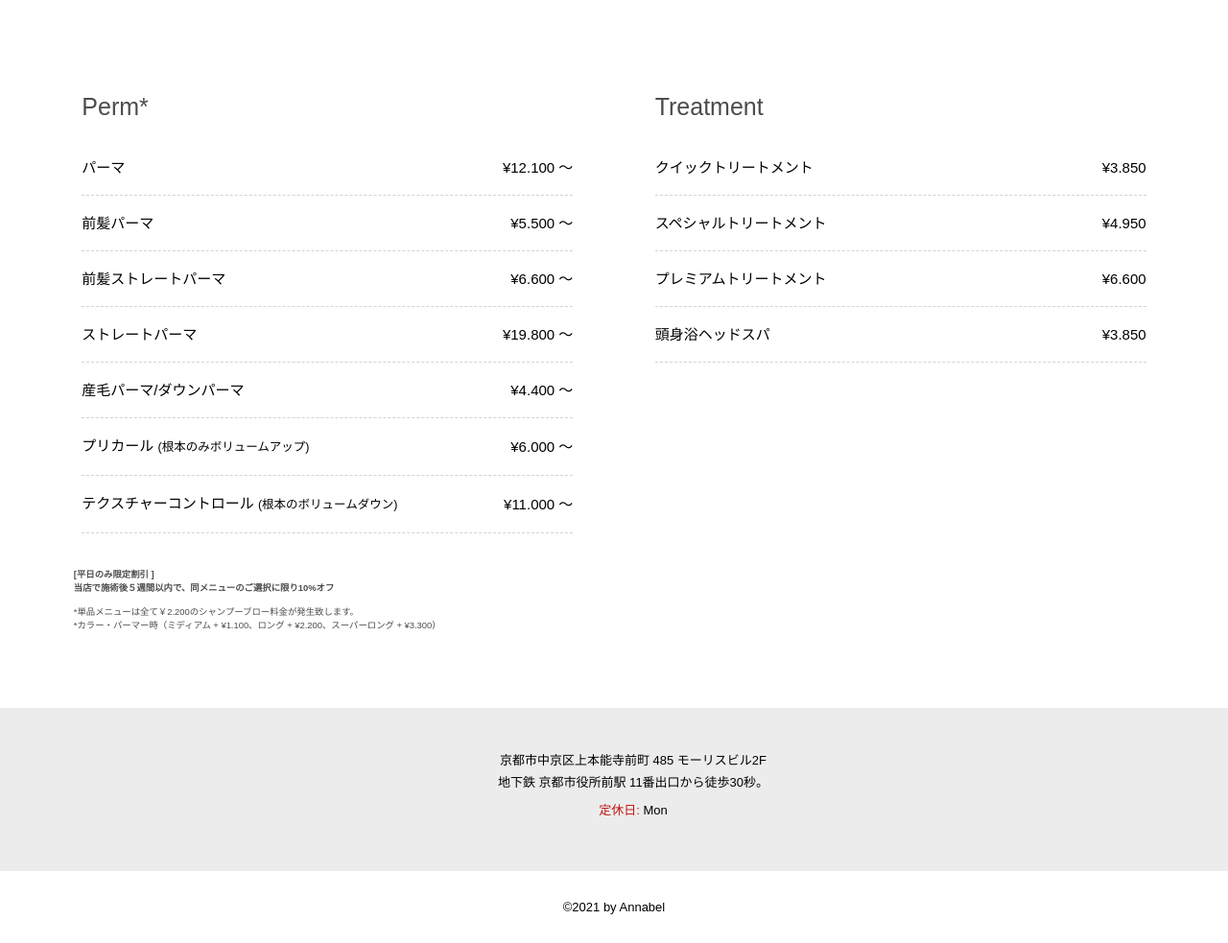
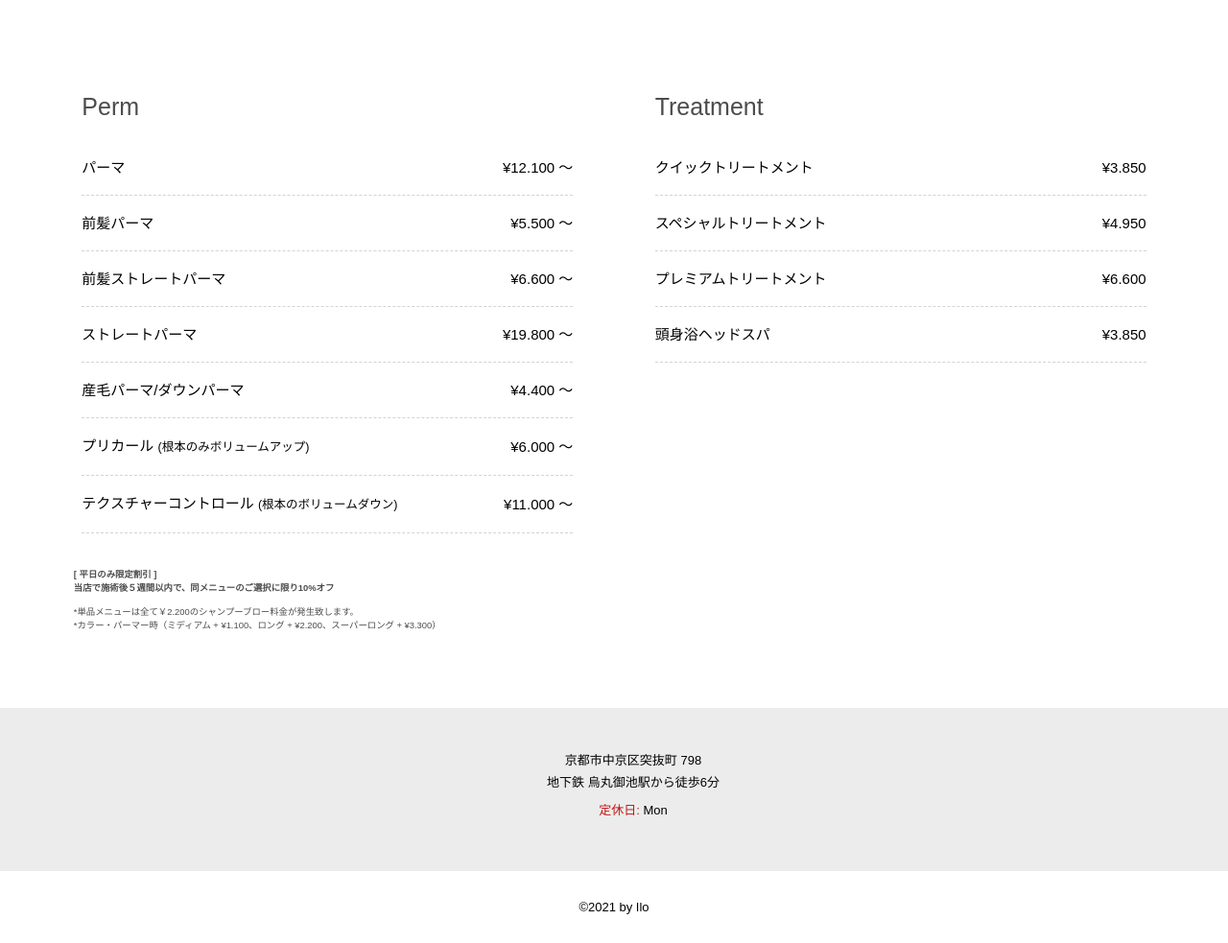
Before and after one commit to ymikaeru/ayumi-hairstylist, a website: page docs/index.html in a window 1280 px wide. Shown: the part 2684-3667 px from the top of the page at 96% size. Drawn offline with Linux system fonts and the light colour scheme; a script that the page names is missing.

Commit message:
Update index.html

```diff
--- a/docs/index.html
+++ b/docs/index.html
@@ -158,7 +158,7 @@
         </div>
 
         <div class="service is-column">
-          <h2 class="subtitle">Color *</h2>
+          <h2 class="subtitle">Color</h2>
           <div class="is-row space-between has-line">
             <p>リタッチカラー <small>( 当店で施術後 4週間以内 ) *割引き対象外</small></p>
             <p>¥6.600　</p>
@@ -195,7 +195,7 @@
       <div class="price_cont last-row align-baseline">
 
         <div class="service is-column">
-          <h2 class="subtitle">Perm*</h2>
+          <h2 class="subtitle">Perm</h2>
           <div class="is-row space-between has-line">
             <p>パーマ</p>
             <p>¥12.100 〜</p>
@@ -256,7 +256,7 @@
       </div>
       <div class="obs">
       </p>
-        <strong> [平日のみ限定割引 ] <br>
+        <strong> [ 平日のみ限定割引 ] <br>
         当店で施術後５週間以内で、同メニューのご選択に限り10%オフ</strong>
         <br>
         <br>
@@ -292,10 +292,9 @@
         <!-- <h1 class="big_title small">Info</h1> -->
         <div class="address_cont is-row align-start">
           <div class="address">
-            <p class="address_txt">京都市中京区上本能寺前町 485
-              モーリスビル2F</p>
+            <p class="address_txt">京都市中京区突抜町 798</p>
             <p class="station_info">
-              地下鉄 京都市役所前駅 11番出口から徒歩30秒。
+              地下鉄 烏丸御池駅から徒歩6分
             </p>
             <p class="holiday"><span class="is-red">定休日:</span> Mon</p>
           </div>
@@ -308,7 +307,7 @@
     </section>
 
     <section class="footer">
-      ©2021 by Annabel
+      ©2021 by Ilo
     <section>
   </div>
 
```
